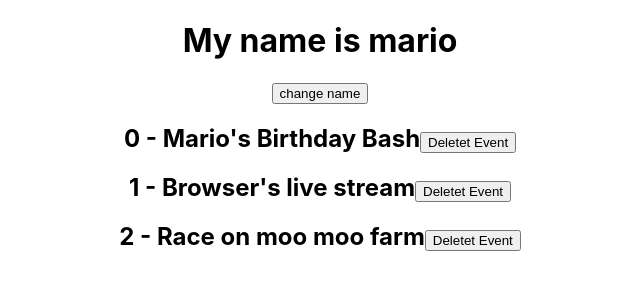
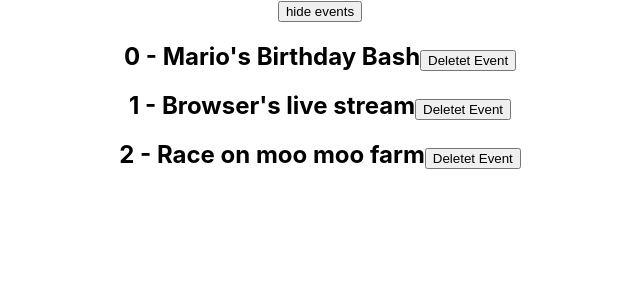
Before and after one commit to Code-MonkeyZhang/React-Learning-Playground, a React (Create React App) app: page / in a window 1280 px wide. Shown: the top 300 px of the page, without its empty margins (320-960 px from the left). Built offline with nearby package versions, Linux system fonts and the light colour scheme.

Commit message:
use state

```diff
--- a/src/App.js
+++ b/src/App.js
@@ -2,27 +2,40 @@ import "./App.css";
 import { useState } from "react";
 
 function App() {
-  const [name, setName] = useState("mario");
+  const [showEvents, setShowEvents] = useState(true);
   const [events, setEvents] = useState([
     { title: "Mario's Birthday Bash", id: 1 },
     { title: "Browser's live stream", id: 2 },
     { title: "Race on moo moo farm", id: 3 },
   ]);
 
+  console.log(showEvents);
+
   const handleClick = (id) => {
     console.log(id);
-    setEvents(
-      events.filter((event) => {
+    setEvents((prevEvents) => {
+      return prevEvents.filter((event) => {
         return id !== event.id;
-      })
-    );
+      });
+    });
   };
 
   return (
     <div className="App">
-      <h1>My name is {name}</h1>
-      <button onClick={handleClick}> change name </button>
-      {events.map((events, index) => (
+      {showEvents && (
+        <div>
+          <button onClick={() => setShowEvents(false)}>hide events</button>
+        </div>
+      )}
+
+      {!showEvents && (
+        <div>
+          <button onClick={() => setShowEvents(true)}>show events</button>
+        </div>
+      )}
+
+      {showEvents &&
+        events.map((events, index) => (
           <div key={events.id}>
             <h2>
               {index} - {events.title}
```
Also changed, not shown: src/components/title.js (added, +9 -0 lines), src/index.js (+6 -6 lines), 1 other file (tests, documents, lock files or other folders). Lines whose indentation alone changed are shown as unchanged.
